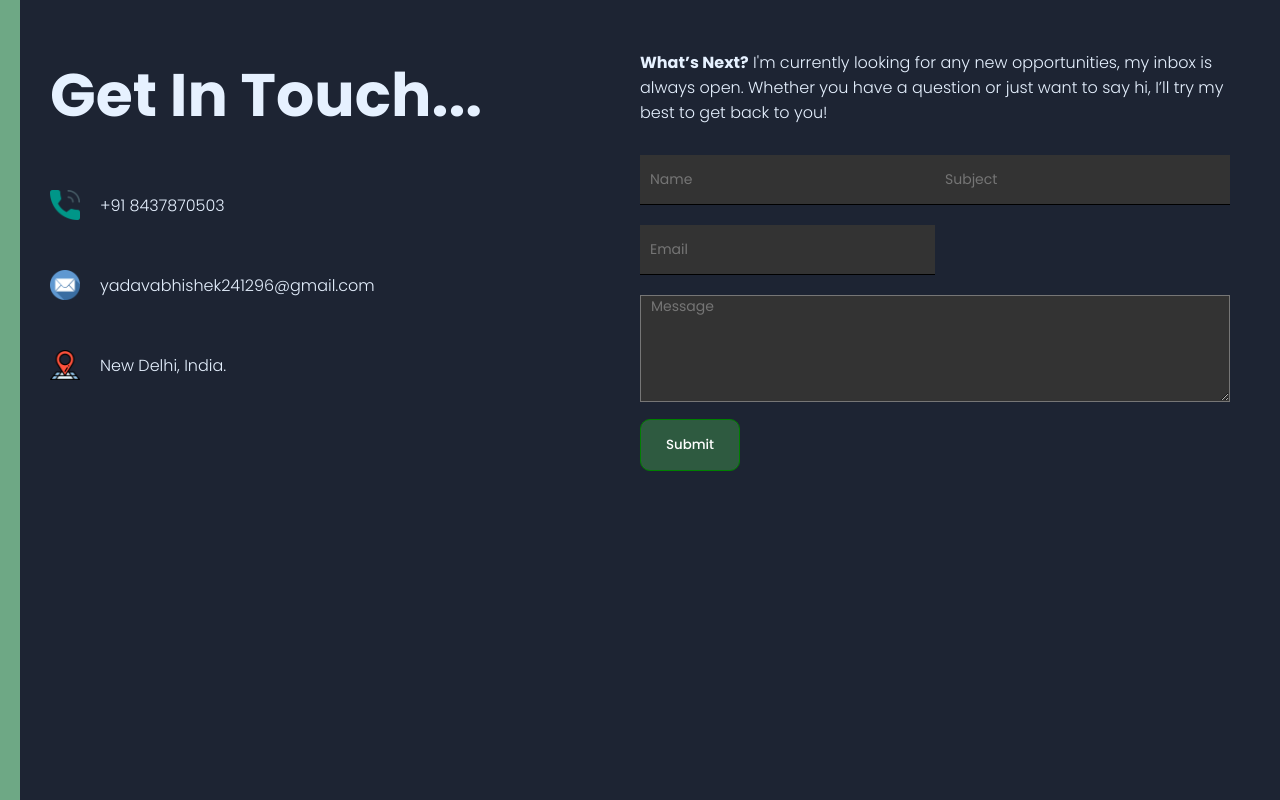
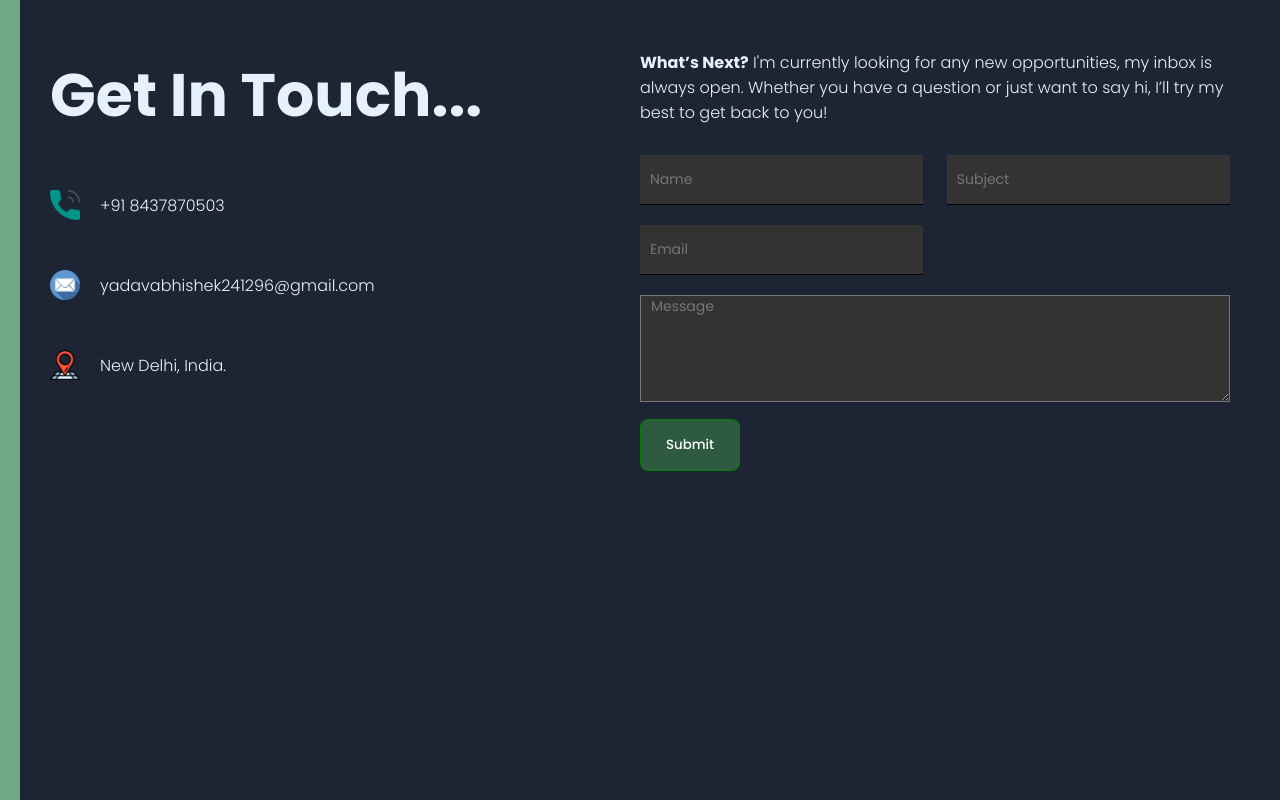
Before and after one commit to codesabhi/abhishek-portfolio, a React (Create React App) app: page / in a window 1280 px wide. Shown: the part 4872-5672 px from the top of the page. Built offline with nearby package versions, Linux system fonts and the light colour scheme; a web font is replaced by a local one.

Commit message:
redesign-fix

```diff
--- a/src/components/contact/Contact.js
+++ b/src/components/contact/Contact.js
@@ -60,9 +60,11 @@ const Contact = () => {
             say hi, I’ll try my best to get back to you!
           </p>
           <form ref={formRef} onSubmit={handleSubmit} >
-            <input required="true" style={{backgroundColor: darkMode && "#333", color: darkMode && 'white'}} type="text" placeholder="Name" name="user_name" />
-            <input required="true" style={{backgroundColor: darkMode && "#333", color: darkMode && 'white'}} type="text" placeholder="Subject" name="user_subject" />
-            <input required="true" style={{backgroundColor: darkMode && "#333", color: darkMode && 'white'}} type="text" placeholder="Email" name="user_email" />
+          <div className="inputDiv">
+            <input required="true" style={{backgroundColor: darkMode && "#333", color: darkMode && 'white'}} type="text" placeholder="Name" className="nameInput" name="user_name" />
+            <input required="true" style={{backgroundColor: darkMode && "#333", color: darkMode && 'white'}} type="text" placeholder="Subject" className="subjectInput" name="user_subject" />
+            </div>
+            <input required="true" style={{backgroundColor: darkMode && "#333", color: darkMode && 'white'}} type="text" placeholder="Email" className="emailInput" name="user_email" />
             <textarea required="true" style={{backgroundColor: darkMode && "#333", color: darkMode && 'white'}} rows="5" placeholder="Message" name="message" />
             <button>Submit</button>
             {done && "Thank you..."}
--- a/src/components/contact/contact.css
+++ b/src/components/contact/contact.css
@@ -53,10 +53,36 @@
 
   form {
     margin-top: 20px;
+    width: 100%;
   }
 
-  input {
-    width: 50%;
+  .emailInput {
+    width: 48%;
+    height: 50px;
+    border: none;
+    border-bottom: 1px solid black;
+    margin: 10px 0px;
+    font-size: 14px;
+    padding-left: 10px;
+  }
+
+  .inputDiv{
+    display: flex;
+    justify-content: space-between;
+  }
+
+  .nameInput{
+    width: 48%;
+    height: 50px;
+    border: none;
+    border-bottom: 1px solid black;
+    margin: 10px 0px;
+    font-size: 14px;
+    padding-left: 10px;
+  }
+
+  .subjectInput{
+    width: 48%;
     height: 50px;
     border: none;
     border-bottom: 1px solid black;
@@ -75,7 +101,7 @@
   button {
     border: 1.5px solid green;
     padding: 15px 25px;
-    border-radius: 10px;
+    border-radius: 8px;
     margin-right: 10px;
     background-color: rgba(60, 133, 76, 0.562);
     color: white;
@@ -125,6 +151,10 @@
       margin-left: 0;
     }
 
+    .emailInput{
+      width: 98%;
+    }
+
     button {
       margin-top: 20px;
       margin-bottom: 30px;
```
